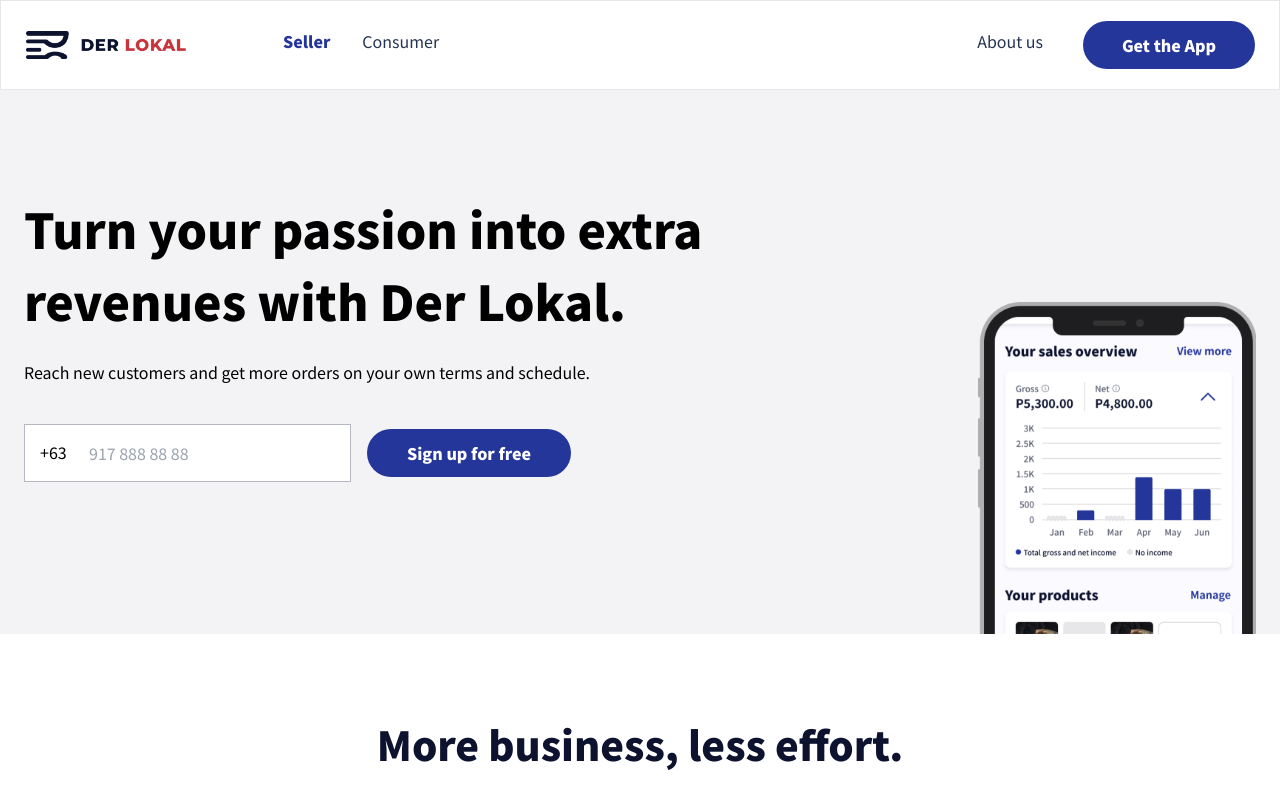
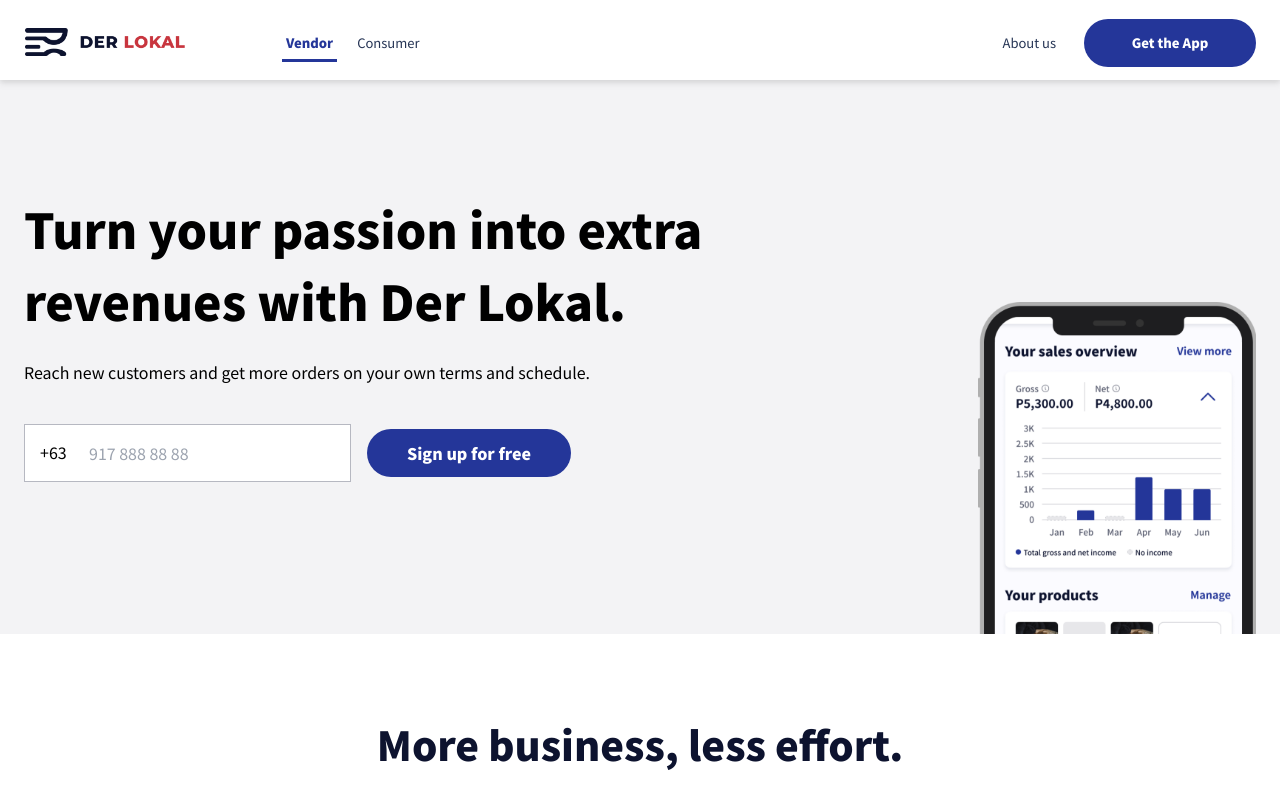
Before and after one commit to aguilarjayson19300/derlokal-web--experimental, a Next.js app: page /seller in a window 1280 px wide. Shown: the top 794 px of the page. Built offline with nearby package versions, Linux system fonts and the light colour scheme.

Commit message:
fix and improve some minor issues font size the boder bottom when on page shadow on navbar instead of border logo width has been adjust

```diff
--- a/components/Navbar.tsx
+++ b/components/Navbar.tsx
@@ -51,12 +51,12 @@
 
   return (
     <>
-      <nav className="fixed top-0 z-20 flex flex-col w-full bg-white border sm:flex-row border-t-1 border-secondary6">
+      <nav className="fixed top-0 z-20 flex flex-col w-full bg-white sm:flex-row border-t-1 border-secondary6 h-20 drop-shadow-md">
         <div className="w-full sm:h-[88px] h-[64px] px-6 sm:container mx-auto flex items-center sm:border-b-0 border-b border-secondary7">
-          <div className="flex justify-center mr-0 font-extrabold text-white border sm:hidden md:block md:justify-start border-1 sm:mr-20 bold">
+          <div className="flex justify-center mr-0 font-extrabold text-white border sm:hidden md:block md:justify-start border-1 sm:mr-20 bold pb-1">
             <a
               className="text-white no-underline hover:text-white hover:no-underline"
-              href="/"
+              href="#"
             >
               <img
                 width="160"
@@ -111,32 +111,32 @@
               </div>
               <ul className="flex flex-col items-center flex-1 text-xl font-black list-reset sm:flex-row sm:text-base text-textIcon sm:items-start">
                 <li
-                  className="mb-4 sm:mb-0"
+                  className="mb-4 sm:mb-0 px-4 py-2"
                   onClick={() => setIsNavOpen(false)}
                 >
                   <Link href="/seller">
                     <a
-                      className={`inline-block ${
+                      className={`inline-block text-xs ${
                         router.pathname === "/seller"
-                          ? "text-primary font-bold "
+                          ? "text-primary font-semibold border-b-[3px]"
                           : "border-white font-medium"
-                      } py-2 px-4`}
+                      } py-1 px-1`}
                     >
-                      Seller
+                      Vendor
                     </a>
                   </Link>
                 </li>
                 <li
-                  className="mb-4 sm:mb-0"
+                  className="mb-4 sm:mb-0 py-2"
                   onClick={() => setIsNavOpen(false)}
                 >
                   <Link href="/consumer">
                     <a
-                      className={`inline-block ${
+                      className={`inline-block text-xs ${
                         router.pathname === "/consumer"
-                          ? "text-primary font-bold "
+                          ? "text-primary font-semibold border-b-[3px]"
                           : "border-white font-medium"
-                      } py-2 px-4`}
+                      } py-1 px-1`}
                     >
                       Consumer
                     </a>
@@ -144,16 +144,16 @@
                 </li>
 
                 <li
-                  className="mb-4 sm:ml-auto sm:mb-0"
+                  className="mb-4 sm:ml-auto sm:mb-0 py-2"
                   onClick={() => setIsNavOpen(false)}
                 >
                   <Link href="/">
                     <a
-                      className={`inline-block ${
+                      className={`inline-block text-xs ${
                         router.pathname === "/"
-                          ? "text-primary font-bold "
+                          ? "text-primary font-semibold border-b-[3px]"
                           : "border-white font-medium"
-                      } py-2 px-4`}
+                      } py-1 px-1`}
                     >
                       About us
                     </a>
@@ -199,7 +199,7 @@
                   onClick={() => setIsNavOpen(false)}
                 >
                   <button
-                    className="text-sm sm:w-[172px] w-full py-3 bg-primary text-textIcon7 rounded-full font-bold"
+                    className="text-xs sm:w-[172px] w-full py-3 bg-primary text-textIcon7 rounded-full font-bold"
                     onClick={() => setGetTheApp(true)}
                   >
                     Get the App
```
